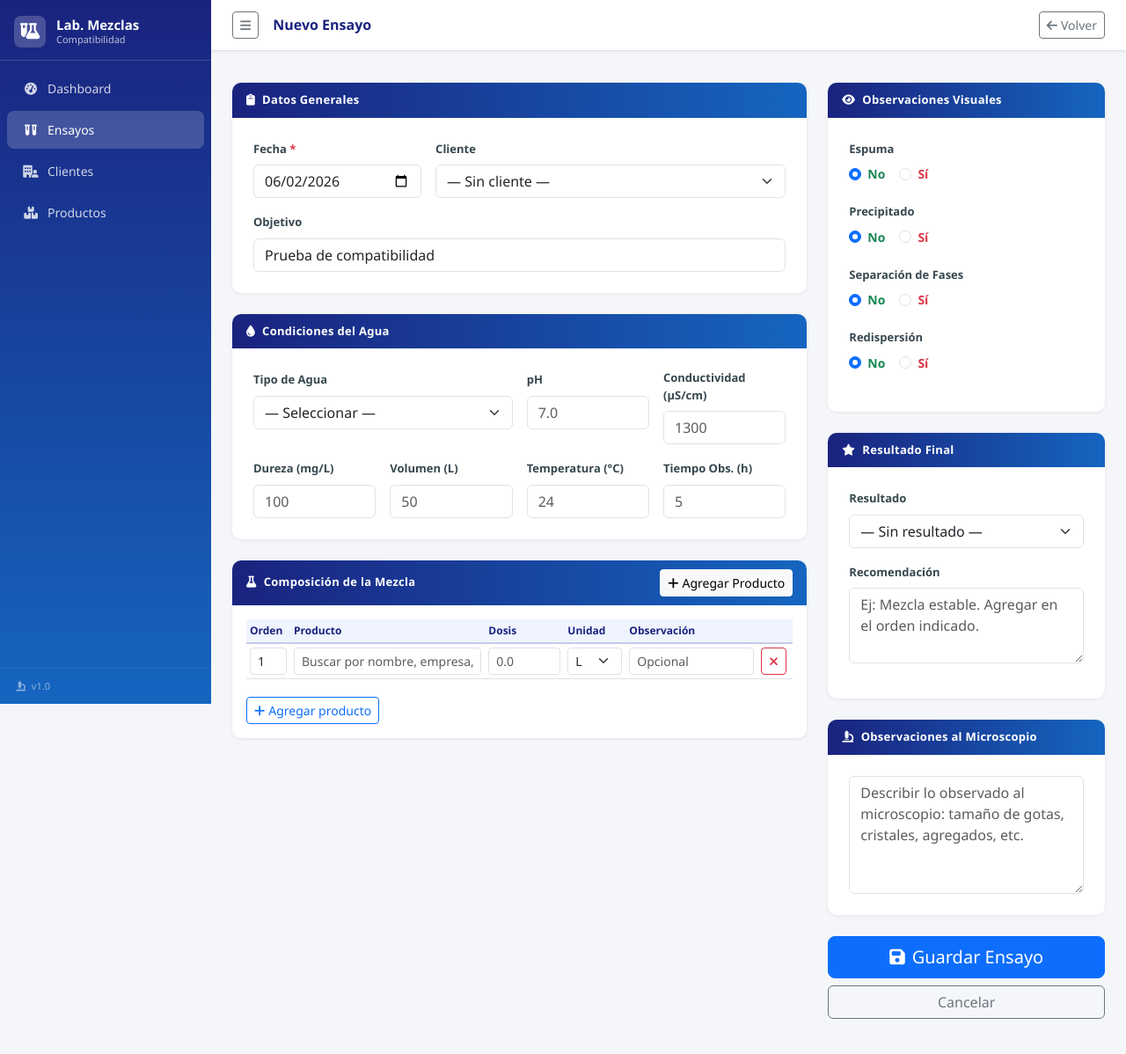
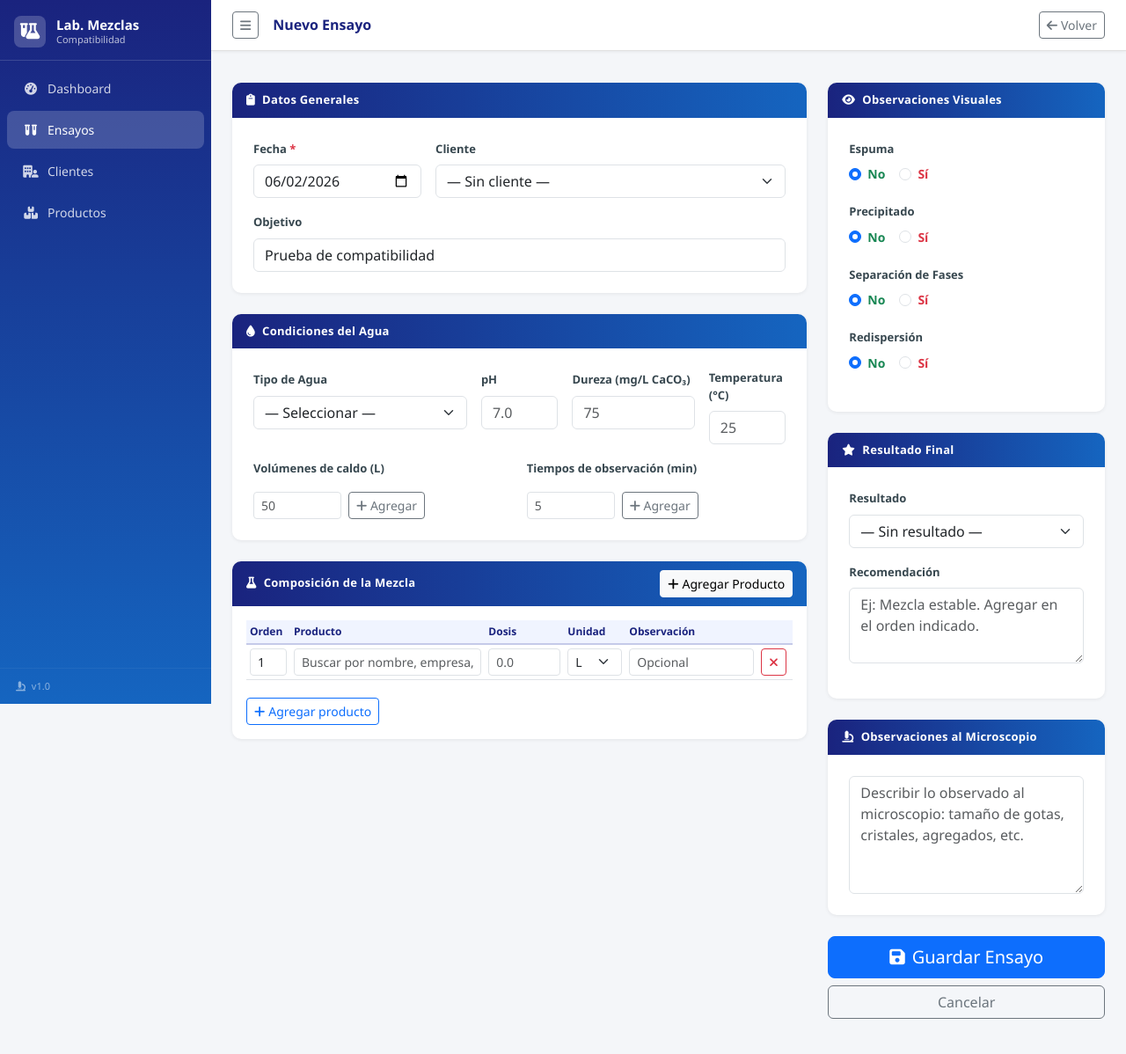
Before and after one commit to losvascosagro-afk/P1-Mezclas, a Flask app: page /ensayos/nuevo in a window 1280 px wide. Shown: the whole page at 88% size. Run offline with Flask 3, Linux system fonts and the light colour scheme; data that the repository does not hold is empty; some libraries are stand-ins or nearby versions.

Commit message:
Condiciones del agua: autocompletado, multi-volúmenes y multi-tiempos
- Seleccionar "Estándar laboratorio" autocompleta pH 7.8, Dureza 75, Temperatura 25
- Eliminar campo Conductividad del formulario
- Volúmenes de caldo y Tiempos de observación ahora admiten múltiples valores (chips)
- DB: nuevas columnas volumenes y tiempos_obs (TEXT), migración automática
- PDF: muestra volúmenes y tiempos separados por " / "

Co-Authored-By: Claude Sonnet 4.6 <noreply@anthropic.com>

```diff
--- a/app.py
+++ b/app.py
@@ -333,10 +333,10 @@ def ensayo_nuevo():
     db = get_db()
     if request.method == 'POST':
         _insert_sql = (
-            'INSERT INTO ensayos (fecha,id_cliente,objetivo,tipo_agua,ph,conductividad,'
-            'dureza,volumen_simulado,temperatura,tiempo_observacion,resultado_final,'
+            'INSERT INTO ensayos (fecha,id_cliente,objetivo,tipo_agua,ph,'
+            'dureza,temperatura,volumenes,tiempos_obs,resultado_final,'
             'recomendacion,espuma,precipitado,separacion_fases,redispersion,obs_microscopio)'
-            ' VALUES (?,?,?,?,?,?,?,?,?,?,?,?,?,?,?,?,?)'
+            ' VALUES (?,?,?,?,?,?,?,?,?,?,?,?,?,?,?,?)'
         )
         if BACKEND == 'postgres':
             _insert_sql += ' RETURNING id_ensayo'
@@ -347,11 +347,10 @@ def ensayo_nuevo():
              request.form.get('objetivo') or None,
              request.form.get('tipo_agua') or None,
              _float_or_none(request.form.get('ph')),
-             _float_or_none(request.form.get('conductividad')),
              _float_or_none(request.form.get('dureza')),
-             _float_or_none(request.form.get('volumen_simulado')),
              _float_or_none(request.form.get('temperatura')),
-             _float_or_none(request.form.get('tiempo_observacion')),
+             request.form.get('volumenes') or None,
+             request.form.get('tiempos_obs') or None,
              request.form.get('resultado_final') or None,
              request.form.get('recomendacion') or None,
              request.form.get('espuma') or 'No',
@@ -404,7 +403,7 @@ def ensayo_editar(id):
     if request.method == 'POST':
         db.execute(
             'UPDATE ensayos SET fecha=?,id_cliente=?,objetivo=?,tipo_agua=?,ph=?,'
-            'conductividad=?,dureza=?,volumen_simulado=?,temperatura=?,tiempo_observacion=?,'
+            'dureza=?,temperatura=?,volumenes=?,tiempos_obs=?,'
             'resultado_final=?,recomendacion=?,espuma=?,precipitado=?,'
             'separacion_fases=?,redispersion=?,obs_microscopio=? WHERE id_ensayo=?',
             (request.form.get('fecha'),
@@ -412,11 +411,10 @@ def ensayo_editar(id):
              request.form.get('objetivo') or None,
              request.form.get('tipo_agua') or None,
              _float_or_none(request.form.get('ph')),
-             _float_or_none(request.form.get('conductividad')),
              _float_or_none(request.form.get('dureza')),
-             _float_or_none(request.form.get('volumen_simulado')),
              _float_or_none(request.form.get('temperatura')),
-             _float_or_none(request.form.get('tiempo_observacion')),
+             request.form.get('volumenes') or None,
+             request.form.get('tiempos_obs') or None,
              request.form.get('resultado_final') or None,
              request.form.get('recomendacion') or None,
              request.form.get('espuma') or 'No',
@@ -695,19 +693,18 @@ def _build_pdf(e, detalles, fotos):
 
     # ── CONDICIONES ──
     story.append(sec('CONDICIONES DEL ENSAYO'))
+    _vols = ' / '.join(f'{v} L' for v in (e['volumenes'] or '').split(',') if v.strip()) or '—'
+    _tobs = ' / '.join(f'{t} min' for t in (e['tiempos_obs'] or '').split(',') if t.strip()) or '—'
     cond = Table([
         [Paragraph('Tipo de Agua', sty('label')), Paragraph(e['tipo_agua'] or '—', sty()),
          Paragraph('pH', sty('label')), Paragraph(str(e['ph'] or '—'), sty()),
-         Paragraph('Conductividad (µS/cm)', sty('label')), Paragraph(str(e['conductividad'] or '—'), sty())],
+         Paragraph('Temperatura (°C)', sty('label')), Paragraph(str(e['temperatura'] or '—'), sty())],
         [Paragraph('Dureza (mg/L CaCO₃)', sty('label')), Paragraph(str(e['dureza'] or '—'), sty()),
-         Paragraph('Volumen (L)', sty('label')), Paragraph(str(e['volumen_simulado'] or '—'), sty()),
-         Paragraph('Temperatura (°C)', sty('label')), Paragraph(str(e['temperatura'] or '—'), sty())],
-        [Paragraph('Tiempo Obs. (h)', sty('label')), Paragraph(str(e['tiempo_observacion'] or '—'), sty()),
-         Paragraph('', sty()), Paragraph('', sty()),
-         Paragraph('', sty()), Paragraph('', sty())],
-    ], colWidths=[3.8*cm, 2.4*cm, 1.4*cm, 1.8*cm, 4*cm, 4*cm])
+         Paragraph('Volúmenes (L)', sty('label')), Paragraph(_vols, sty()),
+         Paragraph('Tiempos obs. (min)', sty('label')), Paragraph(_tobs, sty())],
+    ], colWidths=[3.8*cm, 2.4*cm, 1.8*cm, 3.4*cm, 3*cm, 3*cm])
     cond.setStyle(TableStyle([
-        ('ROWBACKGROUNDS', (0,0),(-1,-1), [C_WHITE, C_LGRAY, C_WHITE]),
+        ('ROWBACKGROUNDS', (0,0),(-1,-1), [C_WHITE, C_LGRAY]),
         ('TOPPADDING', (0,0),(-1,-1), 5), ('BOTTOMPADDING', (0,0),(-1,-1), 5),
         ('LEFTPADDING', (0,0),(-1,-1), 6), ('RIGHTPADDING', (0,0),(-1,-1), 6),
         ('BOX', (0,0),(-1,-1), 0.5, C_BORDER),
--- a/templates/ensayo_form.html
+++ b/templates/ensayo_form.html
@@ -51,45 +51,61 @@
       <div class="card-header-custom"><i class="fa-solid fa-droplet me-2"></i>Condiciones del Agua</div>
       <div class="p-4">
         <div class="row g-3">
-          <div class="col-md-6">
+          <div class="col-md-5">
             <label class="form-label fw-semibold">Tipo de Agua</label>
-            <select name="tipo_agua" class="form-select">
+            <select id="tipoAgua" name="tipo_agua" class="form-select">
               <option value="">— Seleccionar —</option>
               {% for t in ['Estándar laboratorio','Agua de pozo','Agua de red','Agua destilada','Agua de lluvia','Otra'] %}
                 <option value="{{ t }}" {% if e and e.tipo_agua == t %}selected{% endif %}>{{ t }}</option>
               {% endfor %}
             </select>
           </div>
-          <div class="col-md-3">
+          <div class="col-md-2">
             <label class="form-label fw-semibold">pH</label>
-            <input type="number" name="ph" class="form-control" step="0.1" min="0" max="14"
+            <input type="number" id="fieldPh" name="ph" class="form-control" step="0.1" min="0" max="14"
                    value="{{ e.ph if e else '' }}" placeholder="7.0">
           </div>
           <div class="col-md-3">
-            <label class="form-label fw-semibold">Conductividad (µS/cm)</label>
-            <input type="number" name="conductividad" class="form-control" step="1"
-                   value="{{ e.conductividad if e else '' }}" placeholder="1300">
+            <label class="form-label fw-semibold">Dureza (mg/L CaCO₃)</label>
+            <input type="number" id="fieldDureza" name="dureza" class="form-control" step="1"
+                   value="{{ e.dureza if e else '' }}" placeholder="75">
           </div>
-          <div class="col-md-3">
-            <label class="form-label fw-semibold">Dureza (mg/L)</label>
-            <input type="number" name="dureza" class="form-control" step="1"
-                   value="{{ e.dureza if e else '' }}" placeholder="100">
+          <div class="col-md-2">
+            <label class="form-label fw-semibold">Temperatura (°C)</label>
+            <input type="number" id="fieldTemp" name="temperatura" class="form-control" step="1"
+                   value="{{ e.temperatura if e else '' }}" placeholder="25">
           </div>
-          <div class="col-md-3">
-            <label class="form-label fw-semibold">Volumen (L)</label>
-            <input type="number" name="volumen_simulado" class="form-control" step="1"
-                   value="{{ e.volumen_simulado if e else '' }}" placeholder="50">
+
+          <!-- Volúmenes de caldo (multi) -->
+          <div class="col-md-6">
+            <label class="form-label fw-semibold">Volúmenes de caldo (L)</label>
+            <input type="hidden" name="volumenes" id="volumenesHidden"
+                   value="{{ e.volumenes if e else '' }}">
+            <div class="d-flex gap-2 align-items-center flex-wrap" id="volChips"></div>
+            <div class="d-flex gap-2 mt-2">
+              <input type="number" id="volInput" class="form-control form-control-sm" style="max-width:100px"
+                     step="1" min="1" placeholder="50">
+              <button type="button" class="btn btn-sm btn-outline-secondary" onclick="addChip('vol')">
+                <i class="fa-solid fa-plus"></i> Agregar
+              </button>
+            </div>
           </div>
-          <div class="col-md-3">
-            <label class="form-label fw-semibold">Temperatura (°C)</label>
-            <input type="number" name="temperatura" class="form-control" step="1"
-                   value="{{ e.temperatura if e else '' }}" placeholder="24">
+
+          <!-- Tiempos de observación (multi) -->
+          <div class="col-md-6">
+            <label class="form-label fw-semibold">Tiempos de observación (min)</label>
+            <input type="hidden" name="tiempos_obs" id="tiemposHidden"
+                   value="{{ e.tiempos_obs if e else '' }}">
+            <div class="d-flex gap-2 align-items-center flex-wrap" id="tObsChips"></div>
+            <div class="d-flex gap-2 mt-2">
+              <input type="number" id="tObsInput" class="form-control form-control-sm" style="max-width:100px"
+                     step="1" min="1" placeholder="5">
+              <button type="button" class="btn btn-sm btn-outline-secondary" onclick="addChip('tobs')">
+                <i class="fa-solid fa-plus"></i> Agregar
+              </button>
+            </div>
           </div>
-          <div class="col-md-3">
-            <label class="form-label fw-semibold">Tiempo Obs. (h)</label>
-            <input type="number" name="tiempo_observacion" class="form-control" step="0.5"
-                   value="{{ e.tiempo_observacion if e else '' }}" placeholder="5">
-          </div>
+
         </div>
       </div>
     </div>
@@ -321,6 +337,69 @@
 const today = new Date().toISOString().split('T')[0];
 document.querySelectorAll('input[name="fecha"]').forEach(el => { if(!el.value) el.value = today; });
 
+// ── Autocompletado Estándar laboratorio ──
+document.getElementById('tipoAgua').addEventListener('change', function() {
+  if (this.value === 'Estándar laboratorio') {
+    const ph = document.getElementById('fieldPh');
+    const dur = document.getElementById('fieldDureza');
+    const tmp = document.getElementById('fieldTemp');
+    if (!ph.value)  ph.value  = '7.8';
+    if (!dur.value) dur.value = '75';
+    if (!tmp.value) tmp.value = '25';
+  }
+});
+
+// ── Chips multi-valor (volúmenes y tiempos) ──
+function renderChips(type) {
+  const isVol = type === 'vol';
+  const hidden  = document.getElementById(isVol ? 'volumenesHidden' : 'tiemposHidden');
+  const container = document.getElementById(isVol ? 'volChips' : 'tObsChips');
+  const unit    = isVol ? 'L' : 'min';
+  const vals = hidden.value ? hidden.value.split(',').map(v => v.trim()).filter(Boolean) : [];
+  container.innerHTML = '';
+  vals.forEach((v, i) => {
+    const chip = document.createElement('span');
+    chip.className = 'badge bg-light text-dark border d-flex align-items-center gap-1';
+    chip.style.fontSize = '0.85rem';
+    chip.innerHTML = `${v} ${unit} <button type="button" class="btn-close btn-close-sm" style="font-size:0.6rem" aria-label="Quitar"></button>`;
+    chip.querySelector('button').addEventListener('click', () => {
+      vals.splice(i, 1);
+      hidden.value = vals.join(',');
+      renderChips(type);
+    });
+    container.appendChild(chip);
+  });
+}
+
+function addChip(type) {
+  const isVol = type === 'vol';
+  const input  = document.getElementById(isVol ? 'volInput' : 'tObsInput');
+  const hidden = document.getElementById(isVol ? 'volumenesHidden' : 'tiemposHidden');
+  const val = input.value.trim();
+  if (!val || isNaN(val)) return;
+  const vals = hidden.value ? hidden.value.split(',').map(v => v.trim()).filter(Boolean) : [];
+  if (!vals.includes(val)) {
+    vals.push(val);
+    hidden.value = vals.join(',');
+    renderChips(type);
+  }
+  input.value = '';
+  input.focus();
+}
+
+// Enter en input agrega chip
+['volInput','tObsInput'].forEach(id => {
+  document.getElementById(id).addEventListener('keydown', e => {
+    if (e.key === 'Enter') { e.preventDefault(); addChip(id === 'volInput' ? 'vol' : 'tobs'); }
+  });
+});
+
+// Renderizar chips con valores existentes al cargar
+window.addEventListener('DOMContentLoaded', () => {
+  renderChips('vol');
+  renderChips('tobs');
+});
+
 function addProductRow() {
   const tmpl = document.getElementById('productRowTemplate');
   const clone = tmpl.content.cloneNode(true);
```
Also changed, not shown: db.py (+8 -0 lines).
